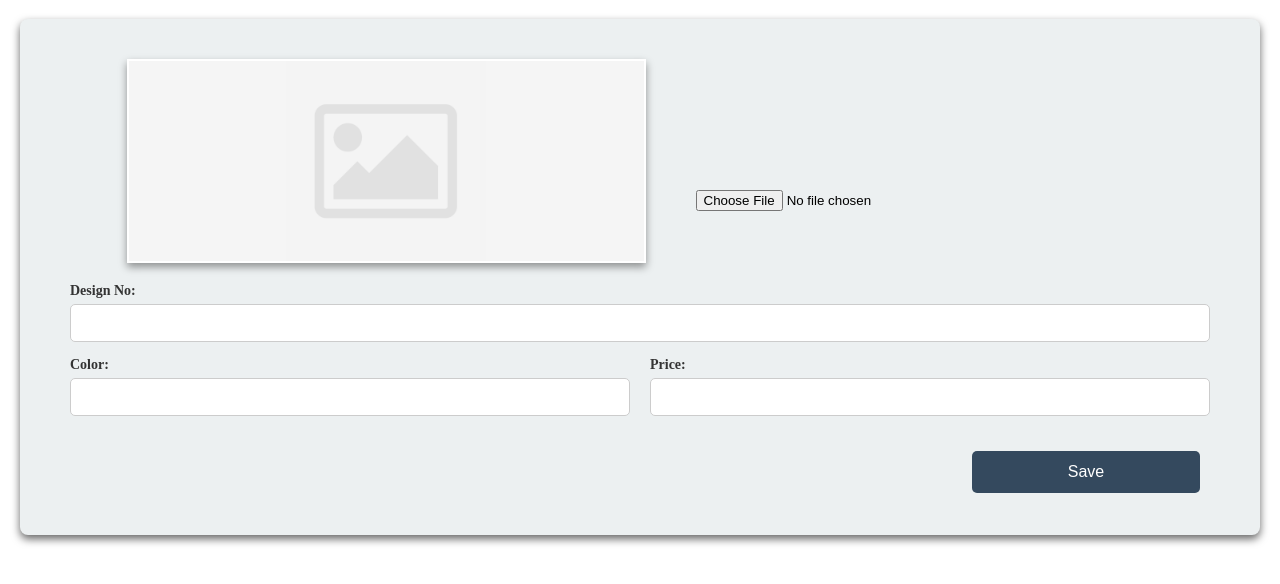
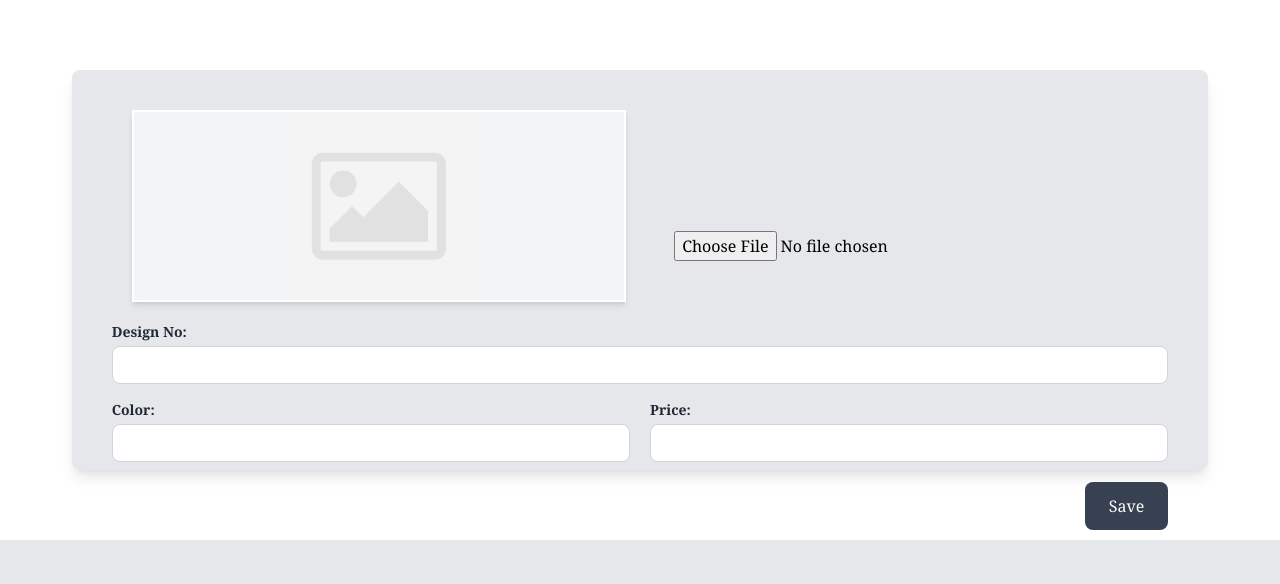
Before and after one commit to MihirPatel2805/Indi_project, a React (Create React App) app in the folder clothing-frontend/: page /product in a window 1280 px wide. Shown: the top 584 px of the page. Built offline with nearby package versions, Linux system fonts and the light colour scheme.

Commit message:
viewstock,product is in tailwind
you have to ser product.js file

```diff
--- a/clothing-frontend/public/index.html
+++ b/clothing-frontend/public/index.html
@@ -24,7 +24,10 @@
       work correctly both with client-side components and a non-root public URL.
       Learn how to configure a non-root public URL by running `npm run build`.
     -->
-    <title>React App</title>
+    <link href="https://cdn.jsdelivr.net/npm/tailwindcss@2.2.19/dist/tailwind.min.css" rel="stylesheet">
+
+
+
   </head>
   <body>
     <noscript>You need to enable JavaScript to run this app.</noscript>
--- a/clothing-frontend/src/App.css
+++ b/clothing-frontend/src/App.css
@@ -88,6 +88,7 @@
 
 
 .login-container input[type="text"],
+.login-container input[type="email"],
 .login-container input[type="password"] {
   width: 100%;
   padding: 12px 15px;
@@ -101,6 +102,7 @@
 }
 
 .login-container input[type="text"]:focus,
+.login-container input[type="email"]:focus,
 .login-container input[type="password"]:focus {
   border-color: #1bb300;
   outline: none;
--- a/clothing-frontend/src/components/Product.js
+++ b/clothing-frontend/src/components/Product.js
@@ -1,25 +1,26 @@
-import React, {useEffect, useState} from 'react';
-import './product.css';
+import React, { useEffect, useState } from 'react';
 import initialImage from './initial.png';
 import axios from "axios";
-import ReactDOM from "react-dom/client";
-import Product from './Product'
+import Product from './Product'; // Ensure this path is correct
 
 const ProductForm = (prop) => {
   const [designNo, setDesignNo] = useState('');
   const [color, setColor] = useState('');
   const [price, setPrice] = useState('');
-  const [imageFile, setImageFile] = useState(null);  // Store the file object
+  const [imageFile, setImageFile] = useState(null);
   const [imageURL, setImageURL] = useState(initialImage);
   const [error, setError] = useState('');
   const [successMessage, setSuccessMessage] = useState('');
+
   useEffect(() => {
     if (imageFile) {
-      console.log('Updated imageFile:', imageFile);// Now this will log the updated file
+      console.log('Updated imageFile:', imageFile);
     }
   }, [imageFile]);
 
-  // Create FormData and append the necessary fields
+  const handleSubmit = async (e) => {
+    e.preventDefault();
+    setSuccessMessage('');
     const formData = new FormData();
     formData.append('email', prop.Email);
     formData.append('design_no', designNo);
@@ -31,10 +32,6 @@ const ProductForm = (prop) => {
       console.log(pair[0] + ': ' + pair[1]);
     }
 
-
-  const handleSubmit = async (e) => {
-    e.preventDefault();
-    setSuccessMessage('');
     try {
       await axios.post('http://localhost:8000/stock/additems/', formData, {
         withCredentials: true,
@@ -42,24 +39,22 @@ const ProductForm = (prop) => {
           'Content-Type': 'multipart/form-data',
         }
       });
-
       setSuccessMessage('Item added successfully!');
-      root.render(<Product/>)
-
+      // Update to use routing or state management to navigate to Product component
     } catch (error) {
       console.error('Error adding item:', error);
       setError(error.message);
     }
   };
-  const root = ReactDOM.createRoot(document.getElementById('root'));
+
   return (
-    <div className='main1'>
-      <div className="product-form-container">
-        <div className='form-section'>
-        <form onSubmit={handleSubmit} className="product-form">
-          <div className="image-upload-container">
-            <div className="image-preview-frame">
-              <img src={imageURL} alt="Selected or Initial" className="image-preview" />
+    <div className='min-h-screen w-full bg-gray-200 font-serif'>
+      <div className="flex h-full w-full">
+        <div className='w-full flex justify-center items-center bg-white p-5'>
+          <form onSubmit={handleSubmit} className="w-11/12 h-4/5 p-10 bg-gray-200 rounded-lg shadow-lg">
+            <div className="flex items-center gap-12 mb-5">
+              <div className="w-1/2 h-48 ml-5 border-2 border-white bg-gray-100 shadow-md">
+                <img src={imageURL} alt="Selected or Initial" className="h-full w-full object-contain" />
               </div>
               <input
                 type="file"
@@ -68,20 +63,17 @@ const ProductForm = (prop) => {
                 accept="image/*"
                 onChange={(e) => {
                   const file = e.target.files[0];
-                console.log(file);  // You can see the file object here
-                setImageFile(file);  // Save the file object itself
-                console.log(imageFile)
+                  setImageFile(file);
                   const url = window.URL.createObjectURL(file);
-                setImageURL(url);  // Use the URL for image preview
-                console.log(url);  // Log the URL to see it
+                  setImageURL(url);
                 }}
                 required
-              className="image-input"
+                className="flex flex-col w-1/2 mt-20"
               />
             </div>
 
-          <div className="def form-group">
-            <label htmlFor="design_no">Design No:</label>
+            <div className="mb-4 w-full">
+              <label htmlFor="design_no" className="block text-sm font-semibold text-gray-800 mb-1">Design No:</label>
               <input
                 type="text"
                 id="design_no"
@@ -89,12 +81,13 @@ const ProductForm = (prop) => {
                 value={designNo}
                 onChange={(e) => setDesignNo(e.target.value)}
                 required
+                className="w-full p-2 text-sm border border-gray-300 rounded-lg"
               />
             </div>
 
-          <div className="form-group-row">
-            <div className="form-group">
-              <label htmlFor="color">Color:</label>
+            <div className="flex justify-between gap-5 mb-4">
+              <div className="w-1/2">
+                <label htmlFor="color" className="block text-sm font-semibold text-gray-800 mb-1">Color:</label>
                 <input
                   type="text"
                   id="color"
@@ -102,11 +95,12 @@ const ProductForm = (prop) => {
                   value={color}
                   onChange={(e) => setColor(e.target.value)}
                   required
+                  className="w-full p-2 text-sm border border-gray-300 rounded-lg"
                 />
               </div>
 
-            <div className="form-group">
-              <label htmlFor="price">Price:</label>
+              <div className="w-1/2">
+                <label htmlFor="price" className="block text-sm font-semibold text-gray-800 mb-1">Price:</label>
                 <input
                   type="number"
                   id="price"
@@ -115,18 +109,21 @@ const ProductForm = (prop) => {
                   value={price}
                   onChange={(e) => setPrice(e.target.value)}
                   required
+                  className="w-full p-2 text-sm border border-gray-300 rounded-lg"
                 />
               </div>
             </div>
-          <p>{successMessage && <div className="success-message">{successMessage}</div>}</p>
-          <p>{error && <div className="success-message">{error}</div>}</p>
-          <div className="button-group">
 
-            <button type="submit" className="submit-btn">Save</button>
+            {successMessage && <div className="text-green-600 font-bold text-center mb-4">{successMessage}</div>}
+            {error && <div className="text-red-600 font-bold text-center mb-4">{error}</div>}
+
+            <div className="flex justify-end mt-5">
+              <button type="submit" className="py-3 px-6 text-white bg-gray-700 rounded-lg hover:bg-teal-500 transition duration-300">
+                Save
+              </button>
             </div>
           </form>
         </div>
-
       </div>
     </div>
   );
--- a/clothing-frontend/src/components/product.css
+++ b/clothing-frontend/src/components/product.css
@@ -1,4 +1,4 @@
-.main1 {
+/* .main1 {
   margin: 0;
   padding: 0;
   height: 100%;
@@ -130,3 +130,5 @@
   margin-bottom: 15px;
   text-align: center;
 }
+
+ */
```
Also changed, not shown: clothing-frontend/src/components/ViewStock.js (+45 -26 lines). Lines whose indentation alone changed are shown as unchanged.
